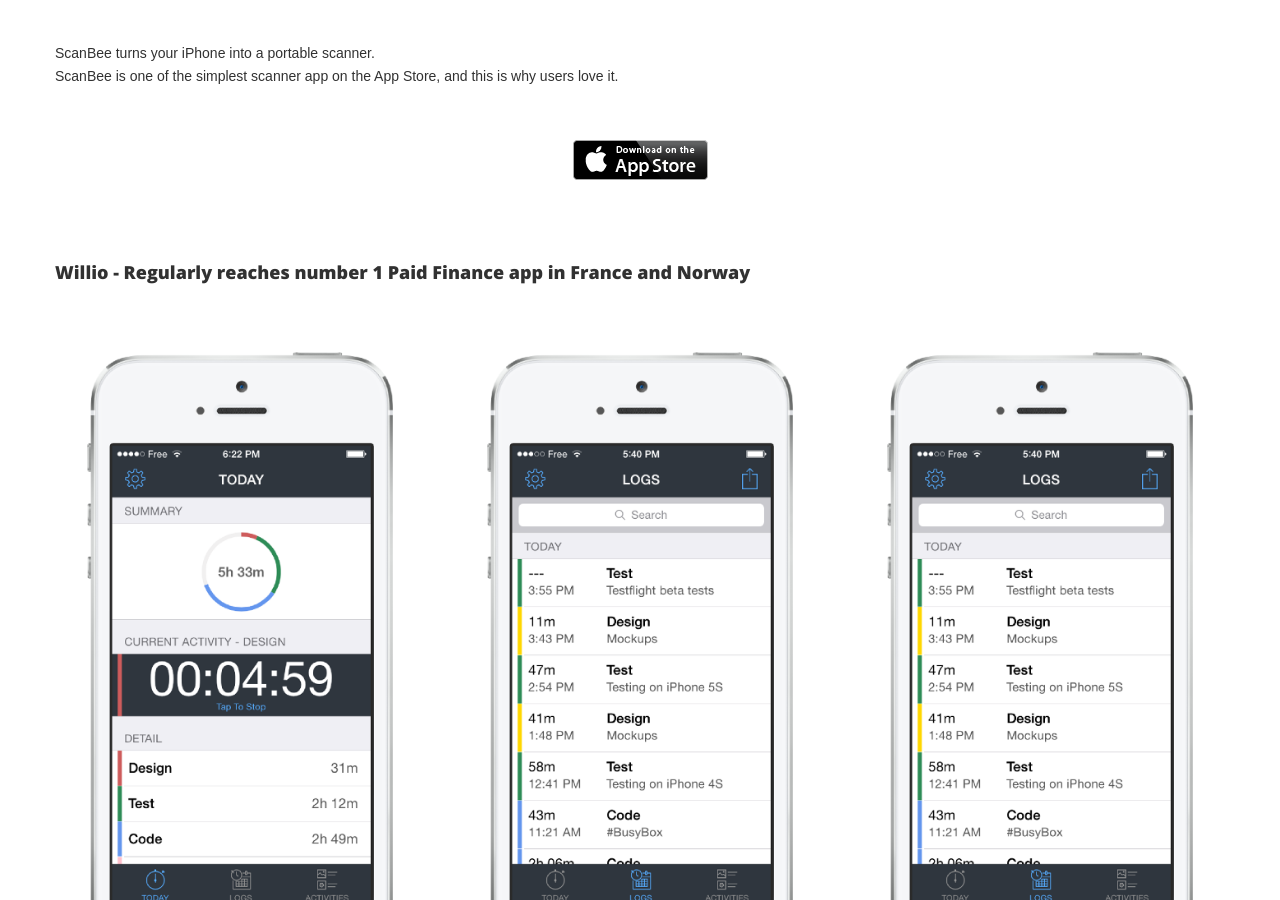
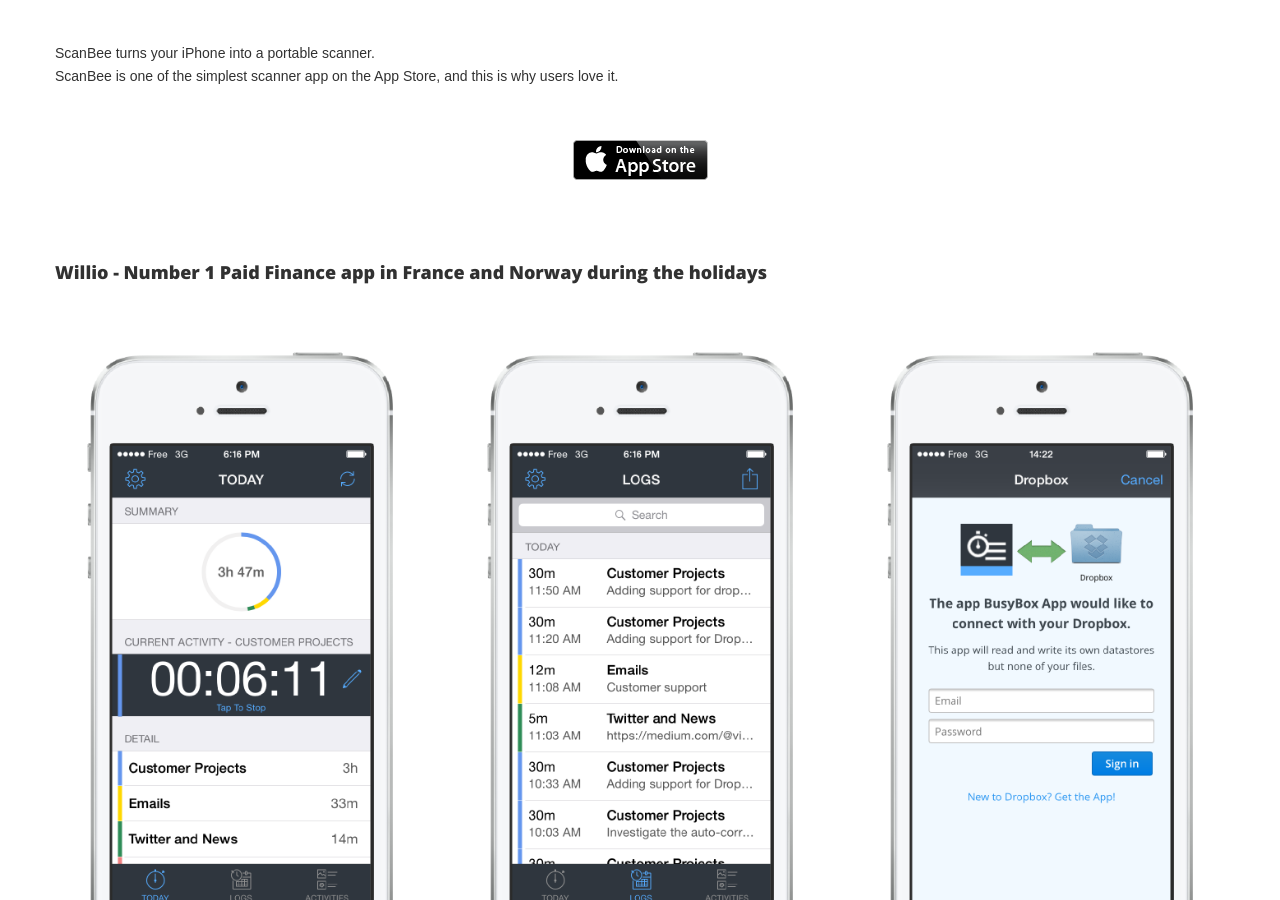
Before and after one commit to creynaud/creynaud.github.io, a Jekyll site: the page built from portfolio.html, in a window 1280 px wide and 900 px high, scrolled down 2037 px. Built offline with Jekyll 4.4.1, drawn with Linux system fonts in a browser that asks for light colours; nearby versions of some CDN libraries; comment, search, counter and statistics services are not loaded; some of the changed text lies outside the part shown.

Commit message:
Update screenshots for BusyBox in portfolio

```diff
--- a/portfolio.html
+++ b/portfolio.html
@@ -24,13 +24,13 @@
         </div>
         <div class="row">
             <div class="span4 center-image">
-                <img src="/images/busybox.png">
+                <img src="/images/busybox1.png">
             </div>
             <div class="span4 center-image">
                 <img src="/images/busybox2.png">
             </div>
             <div class="span4 center-image">
-                <img src="/images/busybox2.png">
+                <img src="/images/busybox3.png">
             </div>
         </div>
         <div class="row">
@@ -79,18 +79,18 @@
         </div>
         <div class="row padding-top">
             <div class="span12">
-                <h3>Willio - Regularly reaches number 1 Paid Finance app in France and Norway</h3>
+                <h3>Willio - Number 1 Paid Finance app in France and Norway during the holidays</h3>
             </div>
         </div>
         <div class="row">
             <div class="span4 center-image">
-                <img src="/images/busybox.png">
+                <img src="/images/busybox1.png">
             </div>
             <div class="span4 center-image">
                 <img src="/images/busybox2.png">
             </div>
             <div class="span4 center-image">
-                <img src="/images/busybox2.png">
+                <img src="/images/busybox3.png">
             </div>
         </div>
         <div class="row">
```
Also changed, not shown: other parts of portfolio.html (+1 -1 lines), images/busybox.png (deleted), images/busybox1.png (added), images/busybox2.png, images/busybox3.png (added).
